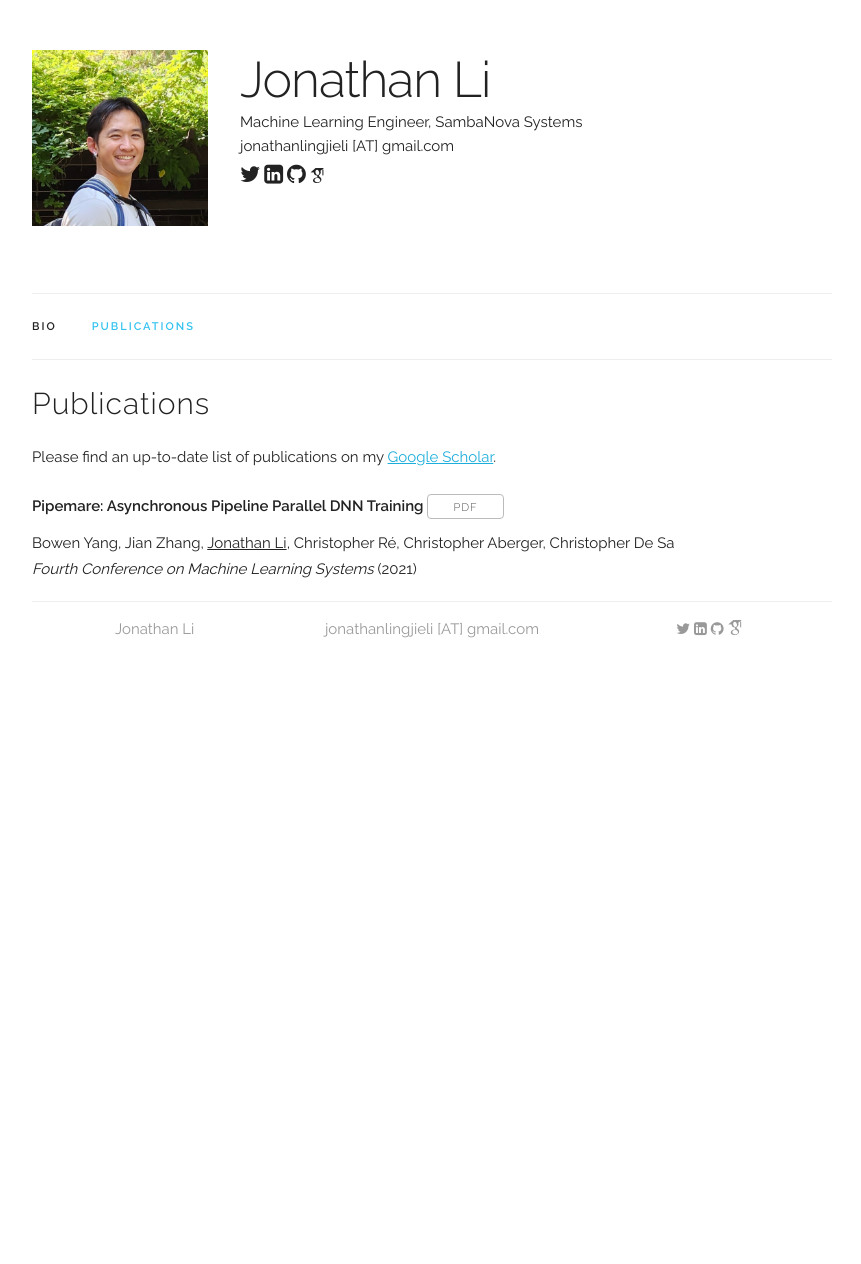
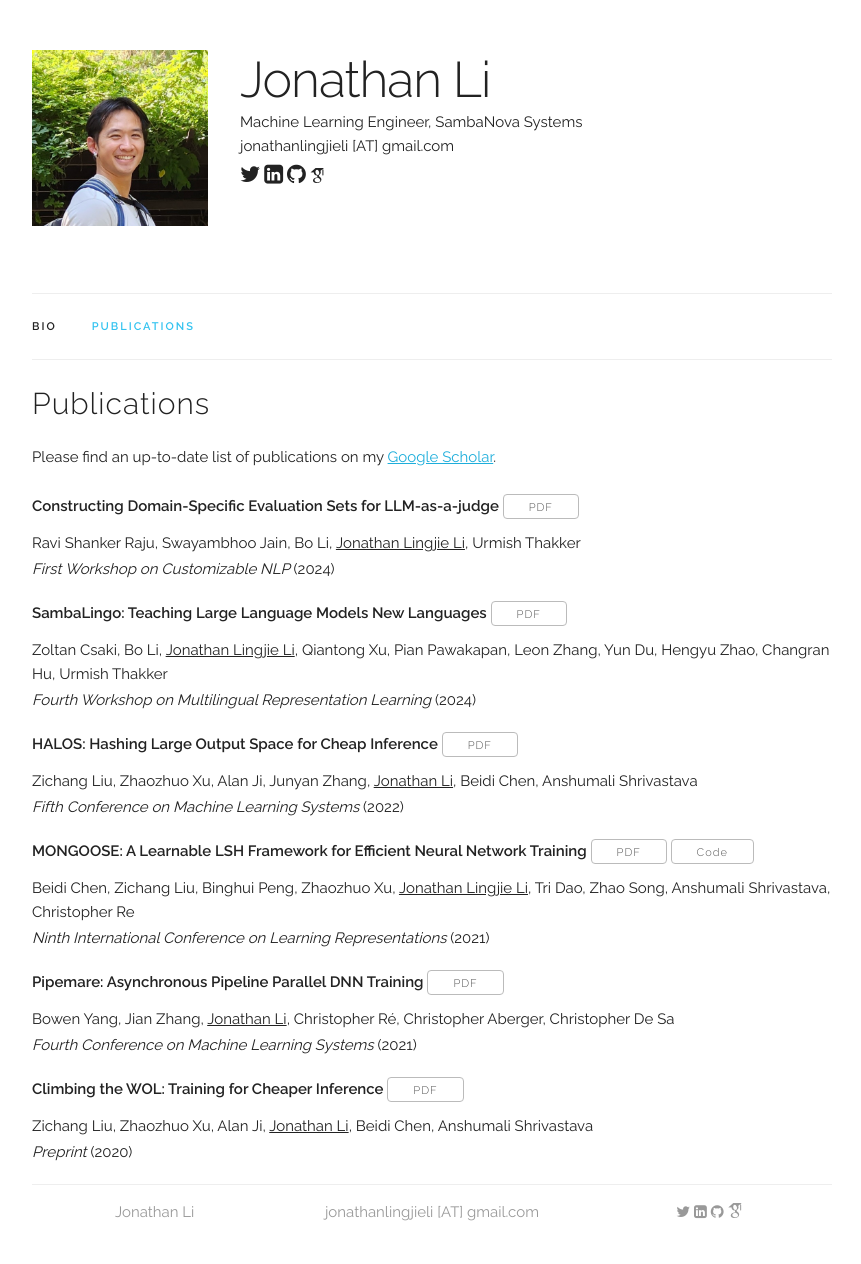
Before and after one commit to jonathanlli/jonathanlli.github.io, a Jekyll site: the page built from publications.html, in a window 1280 px wide. Shown: the whole page, without its empty margins (208-1069 px from the left). Built offline with Jekyll 4.4.1, drawn with Linux system fonts in a browser that asks for light colours; some web fonts are replaced; before the commit the page ends 900 px from its top, so only the background shows below that.

Commit message:
update publications
Signed-off-by: Jonathan Li <Jonathan Li>

```diff
--- a/_data/publications.yaml
+++ b/_data/publications.yaml
@@ -1,7 +1,38 @@
 papers:
+
+  - title: "Constructing Domain-Specific Evaluation Sets for LLM-as-a-judge"
+    authors: "Ravi Shanker Raju, Swayambhoo Jain, Bo Li, <u>Jonathan Lingjie Li</u>, Urmish Thakker"
+    venue: "First Workshop on Customizable NLP"
+    year: "2024"
+    paper_pdf: "https://aclanthology.org/2024.customnlp4u-1.14.pdf"
+
+  - title: "SambaLingo: Teaching Large Language Models New Languages"
+    authors: "Zoltan Csaki, Bo Li, <u>Jonathan Lingjie Li</u>, Qiantong Xu, Pian Pawakapan, Leon Zhang, Yun Du, Hengyu Zhao, Changran Hu, Urmish Thakker"
+    venue: "Fourth Workshop on Multilingual Representation Learning"
+    year: "2024"
+    paper_pdf: "https://aclanthology.org/2024.mrl-1.1.pdf"
+
+  - title: "HALOS: Hashing Large Output Space for Cheap Inference"
+    authors: "Zichang Liu, Zhaozhuo Xu, Alan Ji, Junyan Zhang, <u>Jonathan Li</u>, Beidi Chen, Anshumali Shrivastava"
+    venue: "Fifth Conference on Machine Learning Systems"
+    year: "2022"
+    paper_pdf: "https://proceedings.mlsys.org/paper_files/paper/2022/file/b059dd6da6b9a86180fbc32a799766cc-Paper.pdf"
+
+  - title: "MONGOOSE: A Learnable LSH Framework for Efficient Neural Network Training"
+    authors: "Beidi Chen, Zichang Liu, Binghui Peng, Zhaozhuo Xu, <u>Jonathan Lingjie Li</u>, Tri Dao, Zhao Song, Anshumali Shrivastava, Christopher Re"
+    venue: "Ninth International Conference on Learning Representations"
+    year: "2021"
+    paper_pdf: "https://openreview.net/pdf?id=wWK7yXkULyh"
+    code: "https://github.com/HazyResearch/mongoose"
 
   - title: "Pipemare: Asynchronous Pipeline Parallel DNN Training"
     authors: "Bowen Yang, Jian Zhang, <u>Jonathan Li</u>, Christopher Ré, Christopher Aberger, Christopher De Sa"
     venue: "Fourth Conference on Machine Learning Systems"
     year: "2021"
     paper_pdf: "https://proceedings.mlsys.org/paper_files/paper/2021/file/9412531719be7ccf755c4ff98d0969dc-Paper.pdf"
+
+  - title: "Climbing the WOL: Training for Cheaper Inference"
+    authors: "Zichang Liu, Zhaozhuo Xu, Alan Ji, <u>Jonathan Li</u>, Beidi Chen, Anshumali Shrivastava"
+    venue: "Preprint"
+    year: "2020"
+    paper_pdf: "https://arxiv.org/pdf/2007.01230"
```
